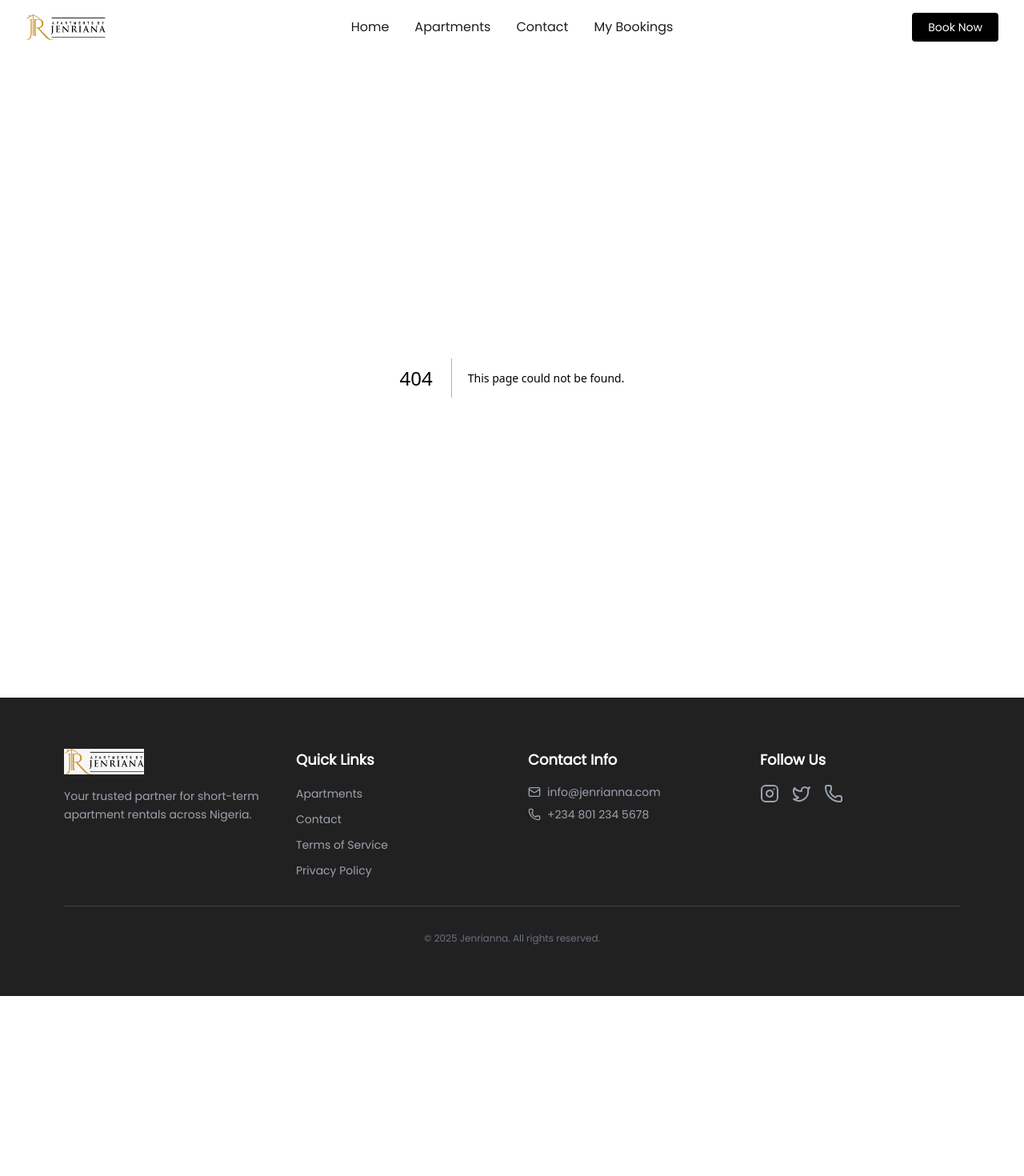
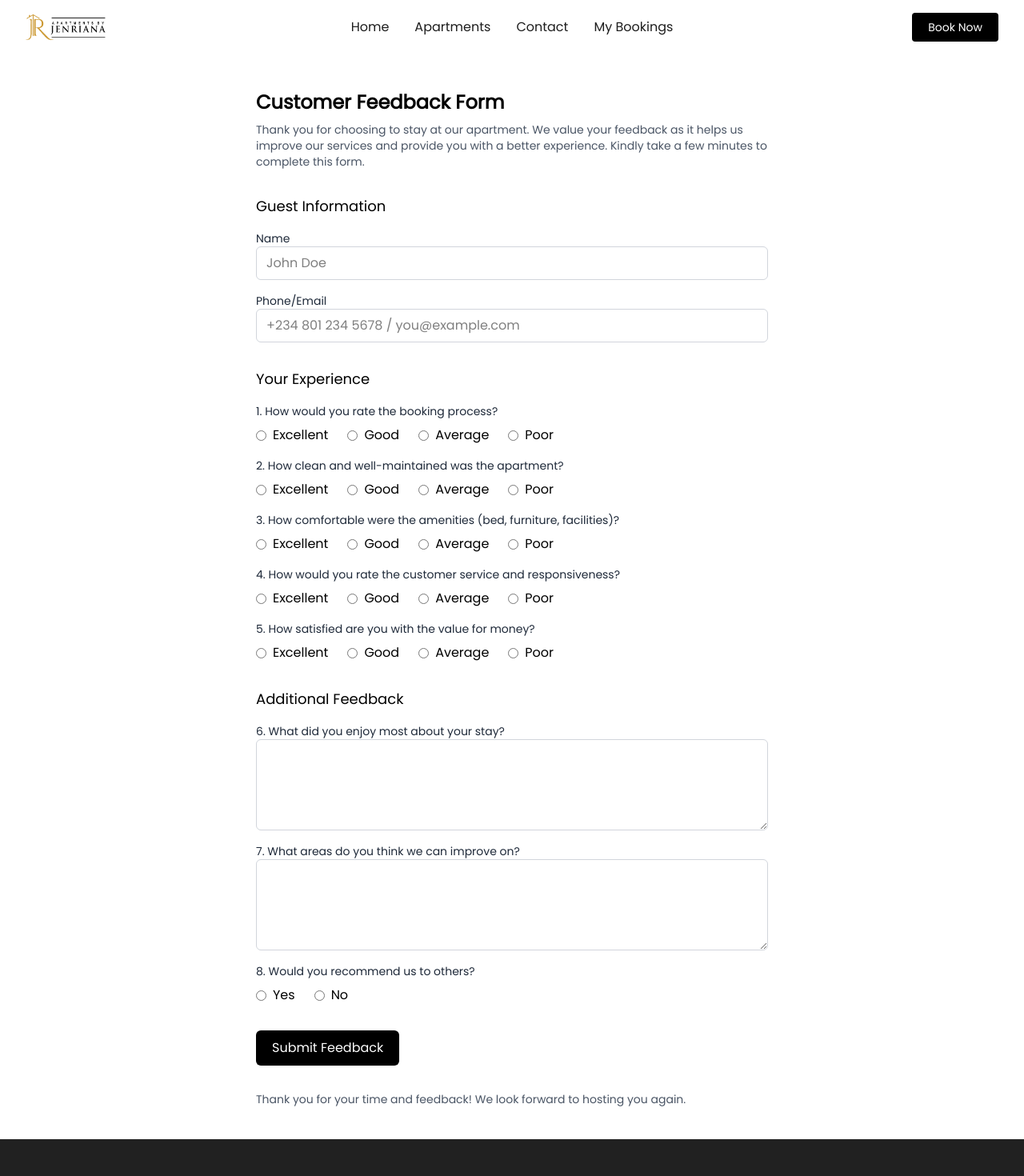
Before and after one commit to nancy-amam/jenriana, a Next.js app: page /feedback in a window 1280 px wide. Before the commit this address had no page. Shown: the top 1470 px of the page at 80% size. Before the commit the page ends 1245 px from the top, so only its background shows below. Built offline with nearby package versions, Linux system fonts and the light colour scheme.

Commit message:
added feedback page

```diff
--- /dev/null
+++ b/src/app/feedback/page.tsx
@@ -0,0 +1,242 @@
+// app/feedback/page.tsx
+"use client";
+
+import { FormEvent, useState } from "react";
+
+type Rating = "Excellent" | "Good" | "Average" | "Poor";
+type YesNo = "Yes" | "No";
+
+const RECIPIENT_EMAIL = "stays@yourapartment.com"; // <-- set your fixed recipient
+
+export default function FeedbackPage() {
+  const [status, setStatus] = useState<"idle" | "submitting" | "error">("idle");
+  const [message, setMessage] = useState("");
+
+  function buildMailto({
+    name,
+    contact,
+    bookingProcess,
+    cleanliness,
+    amenitiesComfort,
+    customerService,
+    valueForMoney,
+    enjoyedMost,
+    improvements,
+    recommend,
+  }: {
+    name: string;
+    contact: string;
+    bookingProcess: Rating | null;
+    cleanliness: Rating | null;
+    amenitiesComfort: Rating | null;
+    customerService: Rating | null;
+    valueForMoney: Rating | null;
+    enjoyedMost: string;
+    improvements: string;
+    recommend: YesNo | null;
+  }) {
+    const subject = `New Apartment Feedback - ${name || "Guest"}`;
+
+    // Use CRLF to maximize compatibility across mail clients
+    const bodyLines = [
+      "Customer Feedback Submission",
+      "",
+      "Guest Information",
+      `- Name: ${name || "-"}`,
+      `- Contact: ${contact || "-"}`,
+      "",
+      "Your Experience",
+      `1) Booking process: ${bookingProcess ?? "-"}`,
+      `2) Cleanliness: ${cleanliness ?? "-"}`,
+      `3) Amenities comfort: ${amenitiesComfort ?? "-"}`,
+      `4) Customer service: ${customerService ?? "-"}`,
+      `5) Value for money: ${valueForMoney ?? "-"}`,
+      "",
+      "Additional Feedback",
+      "6) Enjoyed most:",
+      enjoyedMost || "-",
+      "",
+      "7) Improvements:",
+      improvements || "-",
+      "",
+      `8) Recommend us? ${recommend ?? "-"}`,
+    ];
+    const body = bodyLines.join("\r\n");
+
+    // IMPORTANT: encode with encodeURIComponent (not URLSearchParams)
+    const mailto =
+      `mailto:${RECIPIENT_EMAIL}` + `?subject=${encodeURIComponent(subject)}` + `&body=${encodeURIComponent(body)}`;
+
+    return mailto;
+  }
+
+  async function onSubmit(e: FormEvent<HTMLFormElement>) {
+    e.preventDefault();
+    setStatus("submitting");
+    setMessage("");
+
+    const fd = new FormData(e.currentTarget);
+
+    const payload = {
+      name: (fd.get("name") || "").toString().trim(),
+      contact: (fd.get("contact") || "").toString().trim(),
+      bookingProcess: (fd.get("bookingProcess") as Rating) || null,
+      cleanliness: (fd.get("cleanliness") as Rating) || null,
+      amenitiesComfort: (fd.get("amenitiesComfort") as Rating) || null,
+      customerService: (fd.get("customerService") as Rating) || null,
+      valueForMoney: (fd.get("valueForMoney") as Rating) || null,
+      enjoyedMost: (fd.get("enjoyedMost") || "").toString().trim(),
+      improvements: (fd.get("improvements") || "").toString().trim(),
+      recommend: (fd.get("recommend") as YesNo) || null,
+    };
+
+    try {
+      const href = buildMailto(payload);
+
+      // Some browsers cap mailto URL length (~2–2.1k chars). If too long, warn gracefully.
+      if (href.length > 2000) {
+        setStatus("error");
+        setMessage("Your message is quite long for a mailto link. Please shorten it a bit (or we can switch to SMTP).");
+        return;
+      }
+
+      // Trigger the user's email client
+      window.location.href = href;
+
+      setStatus("idle");
+      e.currentTarget.reset();
+    } catch {
+      setStatus("error");
+      setMessage("Couldn’t open your email app. Please try again.");
+    }
+  }
+
+  const field =
+    "block w-full rounded-md border border-gray-300 px-3 py-2 focus:outline-none focus:ring-2 focus:ring-black/20";
+  const section = "space-y-4";
+  const label = "block text-sm font-medium text-gray-800";
+
+  return (
+    <main className="mx-auto max-w-2xl px-4 py-10">
+      <h1 className="text-2xl font-semibold">Customer Feedback Form</h1>
+      <p className="mt-2 text-sm text-gray-600">
+        Thank you for choosing to stay at our apartment. We value your feedback as it helps us improve our services and
+        provide you with a better experience. Kindly take a few minutes to complete this form.
+      </p>
+
+      <form onSubmit={onSubmit} className="mt-8 space-y-8">
+        {/* Guest Information */}
+        <section className={section}>
+          <h2 className="text-lg font-medium">Guest Information</h2>
+          <div>
+            <label className={label} htmlFor="name">
+              Name
+            </label>
+            <input id="name" name="name" type="text" className={field} placeholder="John Doe" required />
+          </div>
+          <div>
+            <label className={label} htmlFor="contact">
+              Phone/Email
+            </label>
+            <input
+              id="contact"
+              name="contact"
+              type="text"
+              className={field}
+              placeholder="+234 801 234 5678 / you@example.com"
+              required
+            />
+          </div>
+        </section>
+
+        {/* Your Experience */}
+        <section className={section}>
+          <h2 className="text-lg font-medium">Your Experience</h2>
+          <RatingGroup name="bookingProcess" label="1. How would you rate the booking process?" required />
+          <RatingGroup name="cleanliness" label="2. How clean and well-maintained was the apartment?" required />
+          <RatingGroup
+            name="amenitiesComfort"
+            label="3. How comfortable were the amenities (bed, furniture, facilities)?"
+            required
+          />
+          <RatingGroup
+            name="customerService"
+            label="4. How would you rate the customer service and responsiveness?"
+            required
+          />
+          <RatingGroup name="valueForMoney" label="5. How satisfied are you with the value for money?" required />
+        </section>
+
+        {/* Additional Feedback */}
+        <section className={section}>
+          <h2 className="text-lg font-medium">Additional Feedback</h2>
+          <div>
+            <label className={label} htmlFor="enjoyedMost">
+              6. What did you enjoy most about your stay?
+            </label>
+            <textarea id="enjoyedMost" name="enjoyedMost" className={field} rows={4} />
+          </div>
+          <div>
+            <label className={label} htmlFor="improvements">
+              7. What areas do you think we can improve on?
+            </label>
+            <textarea id="improvements" name="improvements" className={field} rows={4} />
+          </div>
+          <div>
+            <span className={label}>8. Would you recommend us to others?</span>
+            <div className="mt-2 flex gap-6">
+              <label className="inline-flex items-center gap-2">
+                <input type="radio" name="recommend" value="Yes" required />
+                <span>Yes</span>
+              </label>
+              <label className="inline-flex items-center gap-2">
+                <input type="radio" name="recommend" value="No" />
+                <span>No</span>
+              </label>
+            </div>
+          </div>
+        </section>
+
+        {/* Submit */}
+        <div className="flex items-center gap-3">
+          <button
+            type="submit"
+            disabled={status === "submitting"}
+            className="rounded-md bg-black px-5 py-2.5 text-white disabled:opacity-60"
+          >
+            {status === "submitting" ? "Opening Mail…" : "Submit Feedback"}
+          </button>
+          {message && <span className={status === "error" ? "text-red-700 text-sm" : "text-sm"}>{message}</span>}
+        </div>
+
+        <p className="text-sm text-gray-600">
+          Thank you for your time and feedback! We look forward to hosting you again.
+        </p>
+      </form>
+    </main>
+  );
+}
+
+/** ---------- Helpers ---------- */
+function RatingGroup({ name, label, required }: { name: string; label: string; required?: boolean }) {
+  const options: Array<{ value: "Excellent" | "Good" | "Average" | "Poor" }> = [
+    { value: "Excellent" },
+    { value: "Good" },
+    { value: "Average" },
+    { value: "Poor" },
+  ];
+
+  return (
+    <fieldset>
+      <legend className="block text-sm font-medium text-gray-800">{label}</legend>
+      <div className="mt-2 grid grid-cols-2 gap-3 sm:flex sm:flex-wrap sm:gap-6">
+        {options.map((opt) => (
+          <label key={opt.value} className="inline-flex items-center gap-2">
+            <input type="radio" name={name} value={opt.value} required={required} />
+            <span>{opt.value}</span>
+          </label>
+        ))}
+      </div>
+    </fieldset>
+  );
+}
--- a/src/components/footer.tsx
+++ b/src/components/footer.tsx
@@ -33,6 +33,11 @@ export function Footer() {
             <li>
               <Link href="/policy" className="text-sm hover:underline underline-offset-4">
                 Terms of Service
+              </Link>
+            </li>
+            <li>
+              <Link href="feedback" className="text-sm hover:underline underline-offset-4">
+                Feedback
               </Link>
             </li>
             <li>
```
